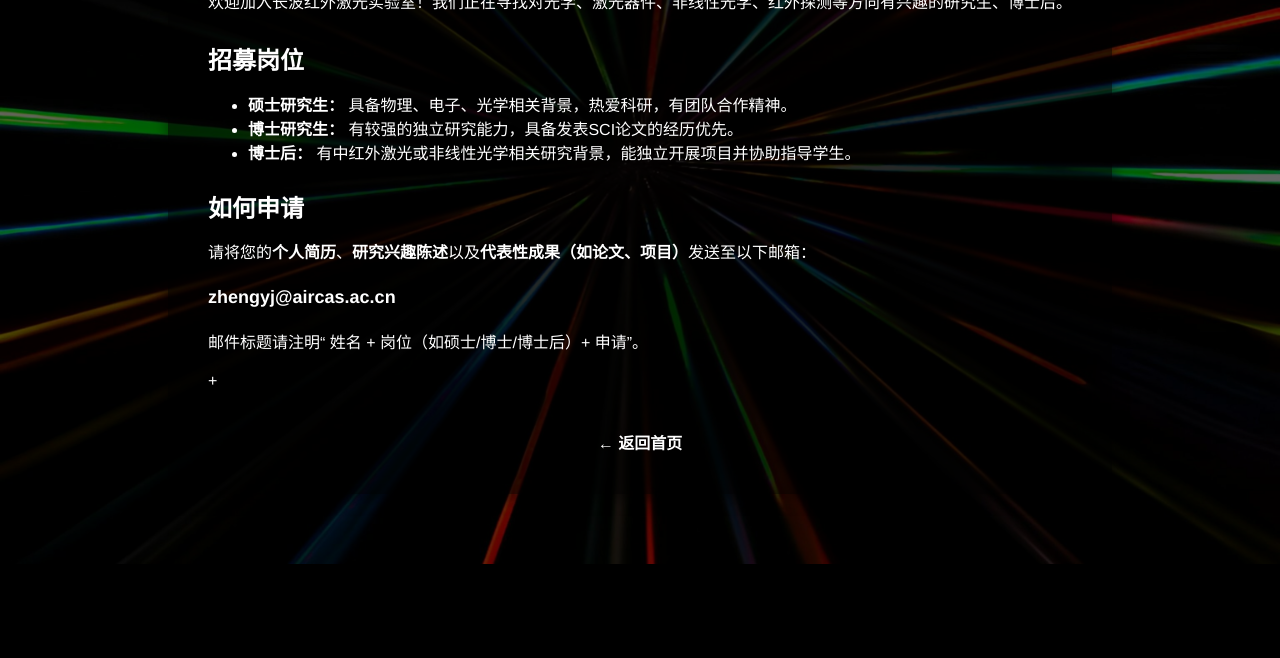
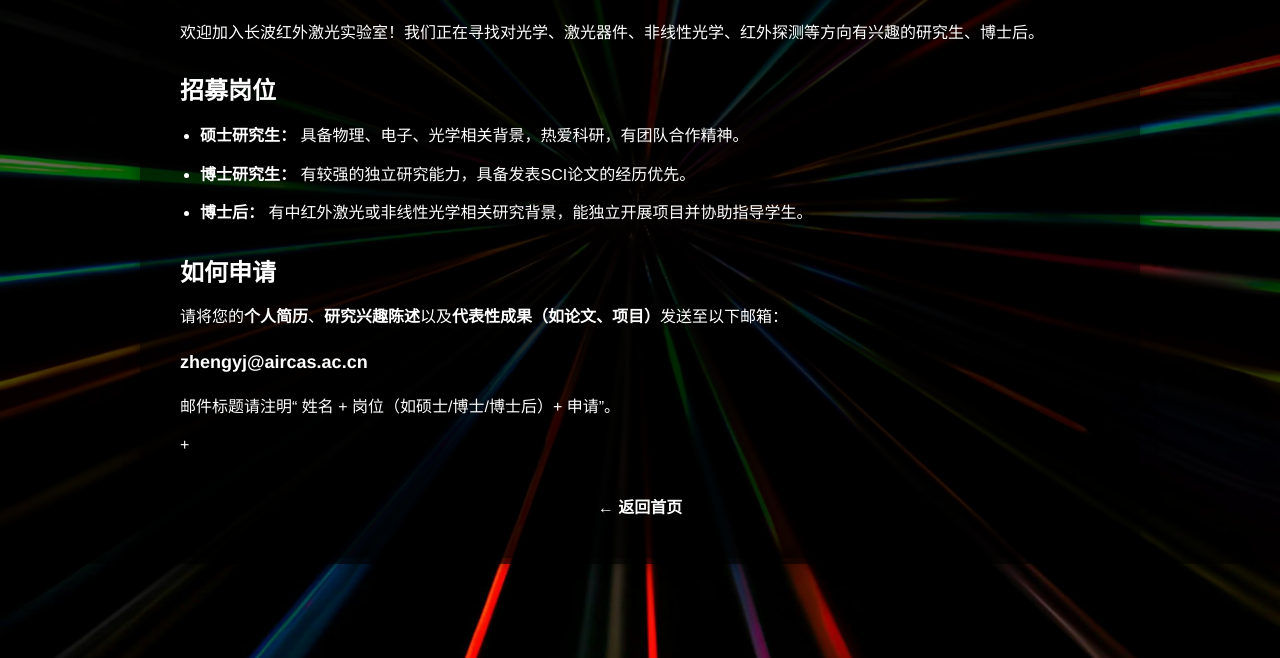
Before and after one commit to aircas-dept5/LWIRlab, a plain HTML site: page join.html in a window 1280 px wide. Shown: the part 236-894 px from the top of the page. Before the commit the page ends 800 px from the top, so only its background shows below. Drawn offline with Linux system fonts and the light colour scheme.

Commit message:
Update style.css

```diff
--- a/style.css
+++ b/style.css
@@ -1,5 +1,5 @@
 /* 页面整体样式设置 */
-body {
+body.homepage {
   margin: 0; /* 去除浏览器默认外边距 */
   padding: 0; /* 去除默认内边距 */
   font-family: "Helvetica Neue", sans-serif; /* 设置全局字体 */
@@ -8,7 +8,7 @@ body {
   flex-direction: column; /* 垂直方向排列子元素 */
   justify-content: center; /* 垂直居中内容 */
   align-items: center; /* 水平居中内容 */
-  overflow: hidden; /* 隐藏溢出内容，防止滚动条 */
+  overflow-y: auto; /*允许页面内容垂直滚动 */
 
   /* 背景图相关设置 */
   background-image: url('background.jpg'); /* 背景图片路径，替换成你图片文件名 */
@@ -24,11 +24,11 @@ body {
 /* 利用伪元素在body上添加半透明遮罩层 */
 body::before {
   content: ""; /* 伪元素必须有内容，即使为空 */
-  position: absolute; /* 绝对定位，铺满整个body */
+  position: fixed; /* 绝对定位，铺满整个body */
   top: 0; /* 顶部对齐 */
   left: 0; /* 左侧对齐 */
   width: 100%; /* 宽度100% */
-  height: 100%; /* 高度100% */
+  height: 100vh; /* 高度100% */
   background-color: rgba(0, 0, 0, 0.6); /* 半透明黑色遮罩，0.5为透明度 */
   z-index: 0; /* z轴层级，放在最底层 */
 }
@@ -106,6 +106,8 @@ body::before {
   }
 }
 
+
+
 /* 设置研究领域页面的整体背景样式 */
 .research-page {
   background-image: url('background.jpg'); /* 设置背景图片（请确保该图片文件在同一文件夹内） */
@@ -121,11 +123,14 @@ body::before {
 
 /* 页面内容容器，用于居中和设置半透明背景框 */
 .content-container {
+  position: relative; /* 建立层级上下文，使内容浮在遮罩上面 */
+  z-index: 1;
   background-color: rgba(0, 0, 0, 0.6); /* 设置半透明黑色背景 */
   z-index: 0; /* z轴层级，放在最底层 */
-  margin: 50px auto; /* 设置上下边距为50px，水平自动居中 */
+  padding: 80px 40px 40px; /* 设置上下边距为50px，水平自动居中 */
   padding: 30px 40px; /* 设置上下左右内边距 */
   max-width: 800px; /* 设置最大宽度，限制内容太宽 */
+  margin: 100px auto 100px; /* 上下边距：顶部留更大空间避免被遮挡 */
   border-radius: 12px; /* 圆角边框，提升美观性 */
   box-shadow: 0 4px 12px rgba(0, 0, 0, 0.5); /* 添加投影效果，增强立体感 */
 }
@@ -148,6 +153,18 @@ h2 {
 p {
   line-height: 1.6; /* 设置行间距 */
   font-size: 16px; /* 设置字体大小 */
+}
+
+ul {
+  padding-left: 20px; /* 左侧内边距 */
+  color: #fff;        /* 文字颜色为白色以适配深背景 */
+}
+
+li {
+  margin-bottom: 10px; /* 每篇文章之间留出间距 */
+  line-height: 1.8;    /* 行间距稍大，便于阅读 */
+  font-size: 16px;
+  text-align: justify; /* 让论文列表内容两端对齐 */
 }
 
 /* 返回首页链接样式 */
@@ -178,13 +195,15 @@ body.team-page {
 
 /* ====== 团队成员内容区域容器 ====== */
 .team-container {
+  position: relative; /* 建立层级上下文，使内容浮在遮罩上面 */
+  z-index: 1;
   background-color: rgba(0, 0, 0, 0.6); /* 添加黑色半透明背景 */
-  z-index: 0; /* z轴层级，放在最底层 */
   padding: 40px; /* 内容内边距 */
   max-width: 1000px; /* 最大宽度 */
-  margin: 80px auto; /* 页面垂直居中并水平居中 */
+  margin: 100px auto 100px; /* 上下边距：顶部留更大空间避免被遮挡 */
   border-radius: 12px; /* 边框圆角 */
   box-shadow: 0 4px 15px rgba(0, 0, 0, 0.5); /* 添加阴影效果 */
+  box-sizing: border-box; /* 防止 padding 推大元素宽度 */
 }
 
 /* ====== 页面主标题样式 ====== */
@@ -209,14 +228,14 @@ body.team-page {
   height: 150px; /* 图片高度 */
   object-fit: cover; /* 保持图片比例并裁剪以填满容器 */
   border-radius: 10px; /* 圆角处理 */
-  border: 2px solid #fff; /* 添加白色边框 */
+  /* border: 2px solid #fff; 添加白色边框 */
 }
 
 /* ====== 成员介绍文字区域 ====== */
 .member-info h2 {
   margin: 0 0 10px 0; /* 设置标题的上下间距 */
   font-size: 24px; /* 字体大小 */
-  color: #fff; /* 设置名字为亮黄色 */
+  color: #fff; /* 设置名字为白色 */
 }
 
 .member-info p {
```
